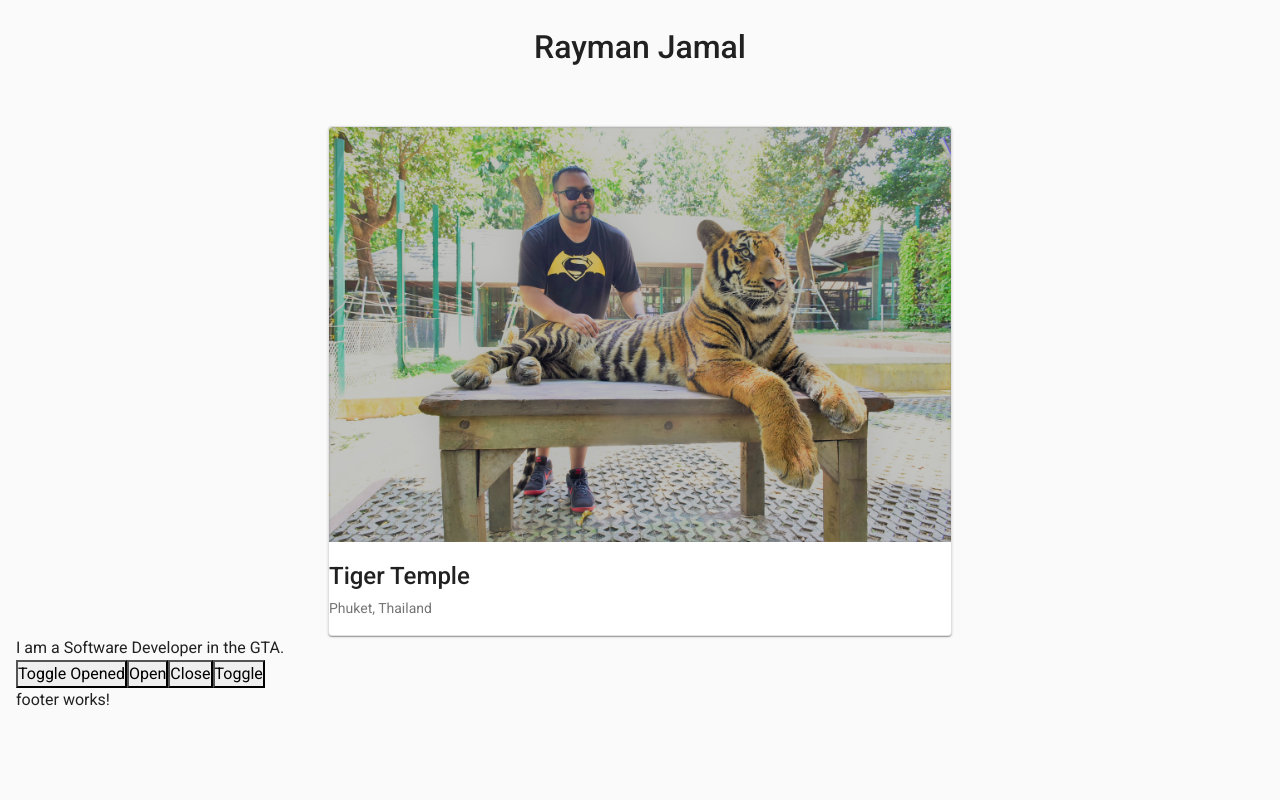
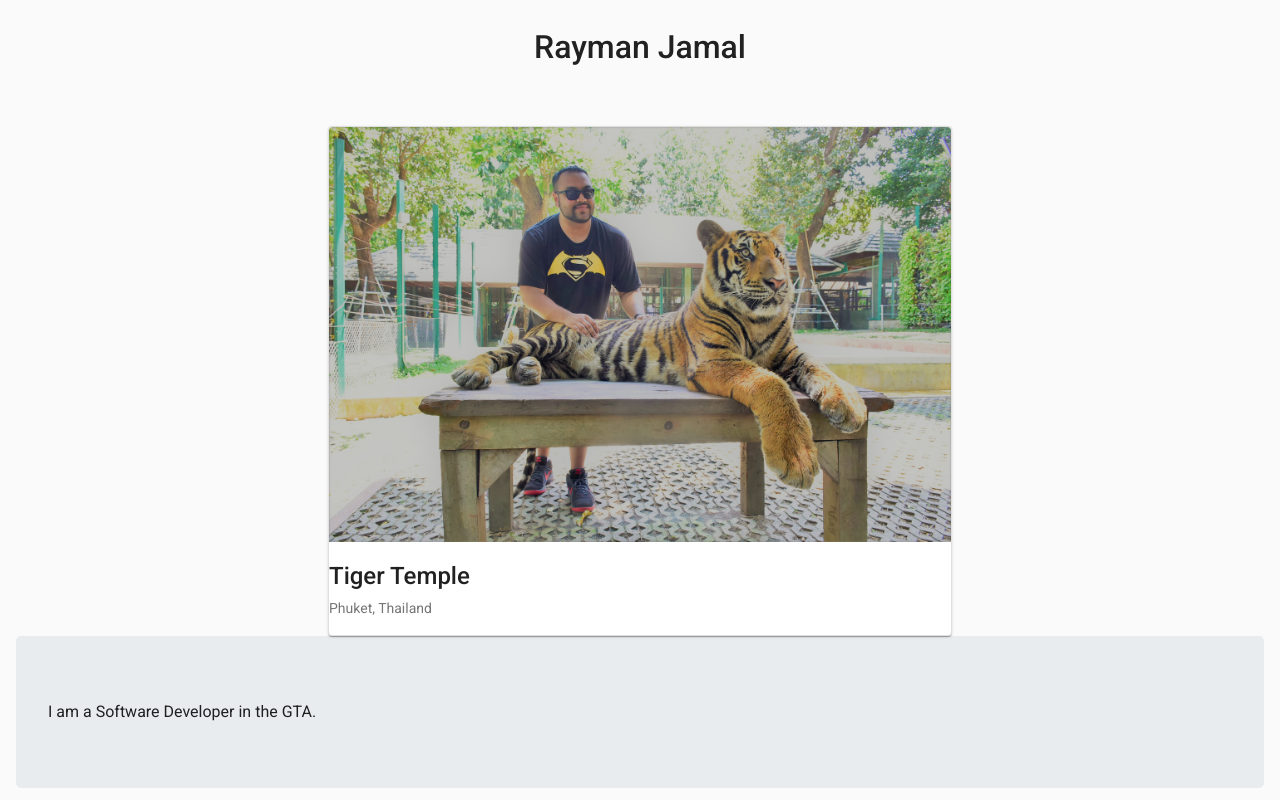
Before and after one commit to RaymanRJ/RaymanRJ.github.io, an Angular app in the folder src/profile-page/: page / in a window 1280 px wide. Built offline with nearby package versions, Linux system fonts and the light colour scheme.

Commit message:
Pics are being passed to profile now, and Bootstrap is reinstalled using ng-bootstrap

```diff
--- a/src/profile-page/package.json
+++ b/src/profile-page/package.json
@@ -21,6 +21,7 @@
     "@angular/platform-browser": "~8.2.14",
     "@angular/platform-browser-dynamic": "~8.2.14",
     "@angular/router": "~8.2.14",
+    "@ng-bootstrap/ng-bootstrap": "^5.1.5",
     "bootstrap": "^4.4.1",
     "hammerjs": "^2.0.8",
     "rxjs": "~6.4.0",
--- a/src/profile-page/src/app/app.module.ts
+++ b/src/profile-page/src/app/app.module.ts
@@ -16,6 +16,8 @@ import { ProjectsComponent } from './projects/projects.component';
 import { ContactComponent } from './contact/contact.component';
 import { ImageComponent } from './image/image.component';
 
+import { NgbModule } from '@ng-bootstrap/ng-bootstrap';
+
 @NgModule({
   declarations: [
     AppComponent,
@@ -32,7 +34,8 @@ import { ImageComponent } from './image/image.component';
     BrowserModule,
     AppRoutingModule,
     MaterialModule,
-    BrowserAnimationsModule
+    BrowserAnimationsModule,
+    NgbModule
   ],
   providers: [ ],
   bootstrap: [AppComponent]
--- a/src/profile-page/src/app/home/home.component.html
+++ b/src/profile-page/src/app/home/home.component.html
@@ -2,6 +2,6 @@
     <app-image [image]='image'></app-image>
 </div>
 
-<div class='jumbotron-fluid'>
+<div class='jumbotron'>
 I am a Software Developer in the GTA.
 </div>
--- a/src/profile-page/src/app/profile/profile.component.html
+++ b/src/profile-page/src/app/profile/profile.component.html
@@ -1,5 +1,3 @@
-<p>profile works!</p>
-
-{{ image }}
-
-HERE
+<div class='image' *ngFor='let image of images'>
+    <app-image [image]="image"></app-image>
+</div>
--- a/src/profile-page/src/app/profile/profile.component.ts
+++ b/src/profile-page/src/app/profile/profile.component.ts
@@ -13,5 +13,4 @@ export class ProfileComponent implements OnInit {
   @Input() images: AppImage[];
 
 
-
 }
```
Also changed, not shown: 1 other file (tests, documents, lock files or other folders).
